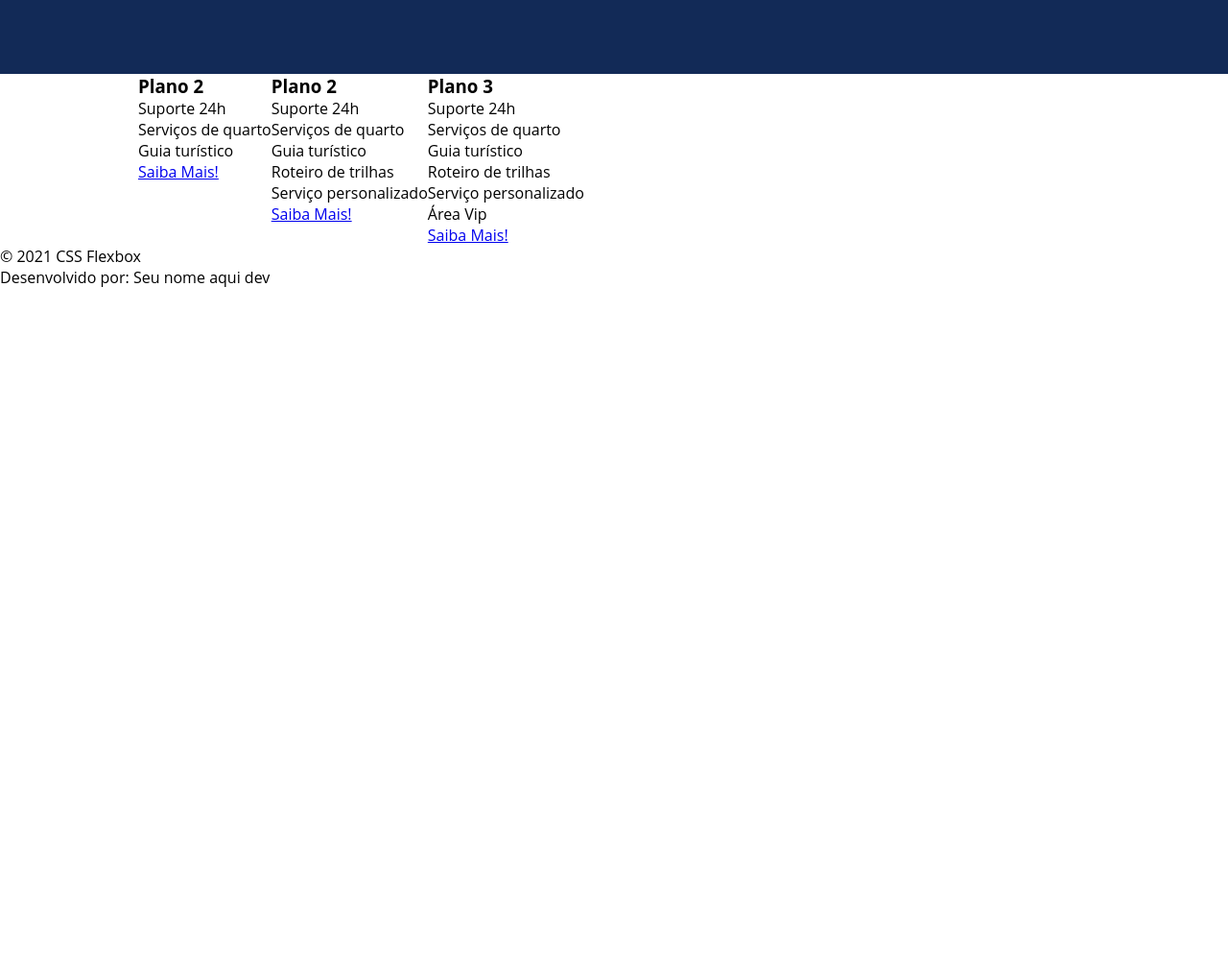
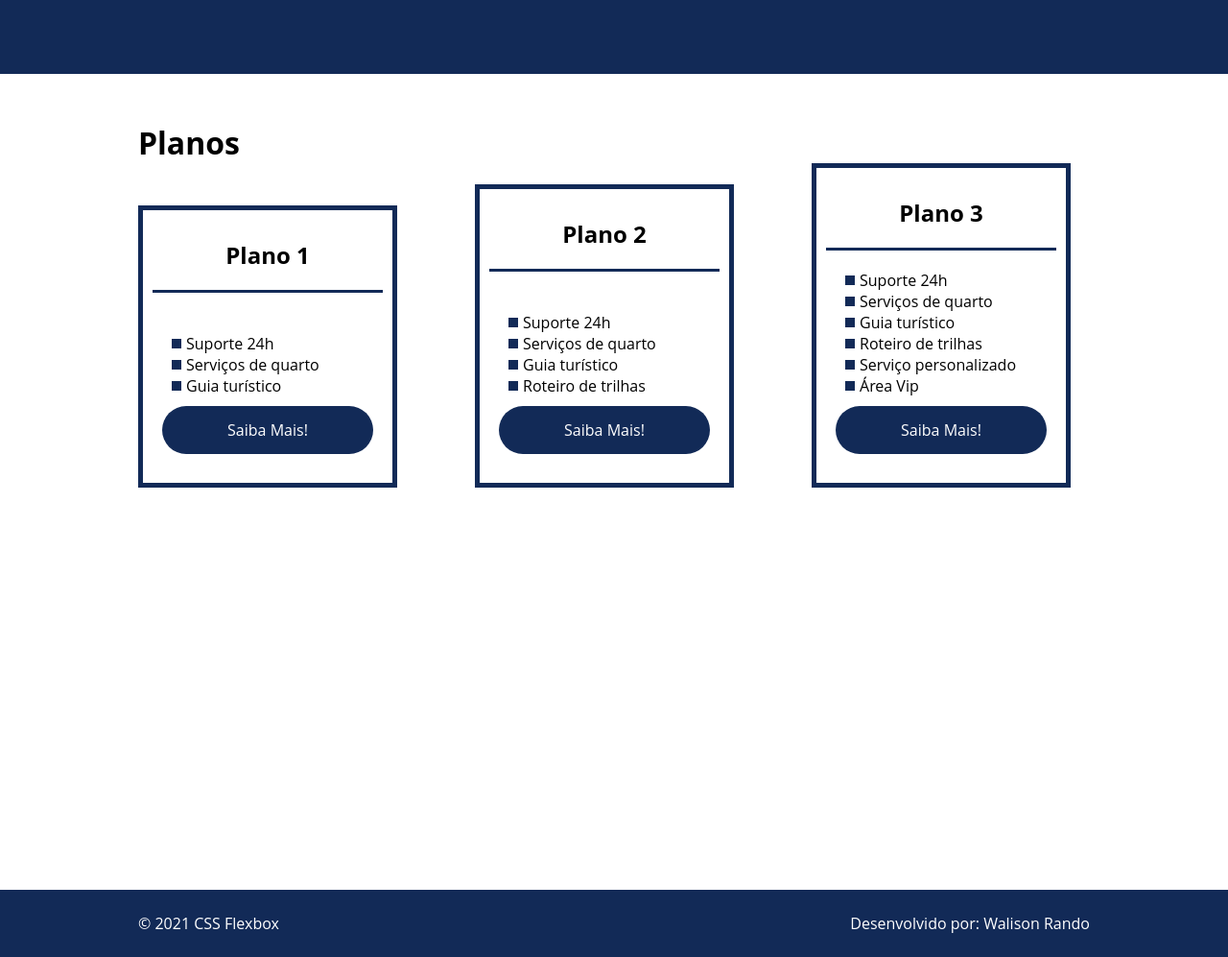
Before and after one commit to walisonmr/bc_dio_Philips_fullstack_developer, a plain HTML site: page aula_flexbox/flex-projeto/index.html in a window 1280 px wide. Shown: the part 1523-2520 px from the top of the page at 96% size. Before the commit the page ends 1823 px from the top, so only its background shows below. Drawn offline with Linux system fonts and the light colour scheme.

Commit message:
atualização do projeto flexbox

```diff
--- a/aula_flexbox/flex-projeto/index.html
+++ b/aula_flexbox/flex-projeto/index.html
@@ -22,7 +22,7 @@
         <div class="texto-apresentacao">
             <h1>Flex <br>Turismos</h1>
             <p>O melhor serviço para você!</p>
-            <a href="">Saiba Mais!</a>
+            <a class="btn" href="">Saiba Mais!</a>
         </div>
 
         <div>
@@ -73,29 +73,33 @@
 
     <div class="flex-container" id="planos">
 
+        <div><h2>Planos</h2></div>
+
+        <div class="list-planos">
             <div class="item-plano">
-            <h3>Plano 2</h3>
+                <h3>Plano 1</h3>
+                <br>
                 <ul>
                     <li>Suporte 24h</li>
                     <li>Serviços de quarto</li>
                     <li>Guia turístico</li>
                 </ul>
-            <a href="#">Saiba Mais!</a>
+                <a class="btn" href="#">Saiba Mais!</a>
             </div>
 
-        <div>
+            <div class="item-plano">
                 <h3>Plano 2</h3>
+                <br>
                 <ul>
                     <li>Suporte 24h</li>
                     <li>Serviços de quarto</li>
                     <li>Guia turístico</li>
                     <li>Roteiro de trilhas</li>
-                <li>Serviço personalizado</li>
                 </ul>
-            <a href="#">Saiba Mais!</a>
+                <a class="btn" href="#">Saiba Mais!</a>
             </div>
 
-        <div>
+            <div class="item-plano">
                 <h3>Plano 3</h3>
                 <ul>
                     <li>Suporte 24h</li>
@@ -105,13 +109,16 @@
                     <li>Serviço personalizado</li>
                     <li>Área Vip</li>
                 </ul>
-            <a href="#">Saiba Mais!</a>
+                <a class="btn" href="#">Saiba Mais!</a>
+            </div>
         </div>
     </div>
 
     <footer>
+        <div class="flex-container footer">
             <p>&copy; 2021 CSS Flexbox</p>
-        <p>Desenvolvido por: Seu nome aqui dev</p>
+            <p>Desenvolvido por: Walison Rando</p>
+        </div>
     </footer>
 </body>
 </html>
--- a/aula_flexbox/flex-projeto/style.css
+++ b/aula_flexbox/flex-projeto/style.css
@@ -58,6 +58,7 @@ header .menu {
 
 .apresentacao .texto-apresentacao {
     min-height: 200px;
+    width: 100%;
 }
 
 .texto-apresentacao h1 {
@@ -66,7 +67,7 @@ header .menu {
     margin-bottom: 10px;
 }
 
-.texto-apresentacao a {
+.btn {
     background-color: #122A57;
     color: white;
     text-align: center;
@@ -161,3 +162,89 @@ header .menu {
     width: 80%;
     margin: auto;
 }
+
+#planos {
+    flex-direction: column;
+    min-height: 100vh;
+    padding-top: 50px;
+}
+
+#planos h2 {
+    font-size: 32px;
+}
+
+.list-planos {
+    display: flex;
+    align-items: flex-end;
+    justify-content: space-between;
+}
+
+.item-plano {
+    flex: 1;
+    border: 5px solid #122A57;
+    margin-right: 20px;
+    padding: 10px;
+    max-width: 240px;
+}
+
+.item-plano .btn {
+    margin: auto;
+    margin-bottom: 20px;
+}
+
+.item-plano h3 {
+    font-size: 24px;
+    display: flex;
+    flex-direction: column;
+    text-align: center;
+    margin-top: 20px;
+}
+
+.item-plano h3::after {
+    content: "";
+    background-color: #122A57;
+    width: 100%;
+    height: 3px;
+    margin-top: 20px;
+    margin-bottom: 10px;
+}
+
+.item-plano ul {
+    padding: 10px 20px;
+    display: flex;
+    flex-direction: column;
+}
+
+.item-plano ul li {
+    display: flex;
+    flex-wrap: nowrap;
+    align-items: center;
+}
+
+.item-plano ul li::before {
+    content: "";
+    width: 10px;
+    height: 10px;
+    background-color: #122A57;
+    margin-right: 5px;
+}
+
+footer {
+    background-color: #122A57;
+    height: 70px;
+    display: flex;
+    align-items: center;
+}
+
+footer .footer {
+    justify-content: space-between;
+    color: white;
+}
+
+/*Mobile*/
+
+@media(max-widht: 992px) {
+    .flex-container {
+        flex-direction: column;
+    }
+}
```
Lines whose indentation alone changed are shown as unchanged.
